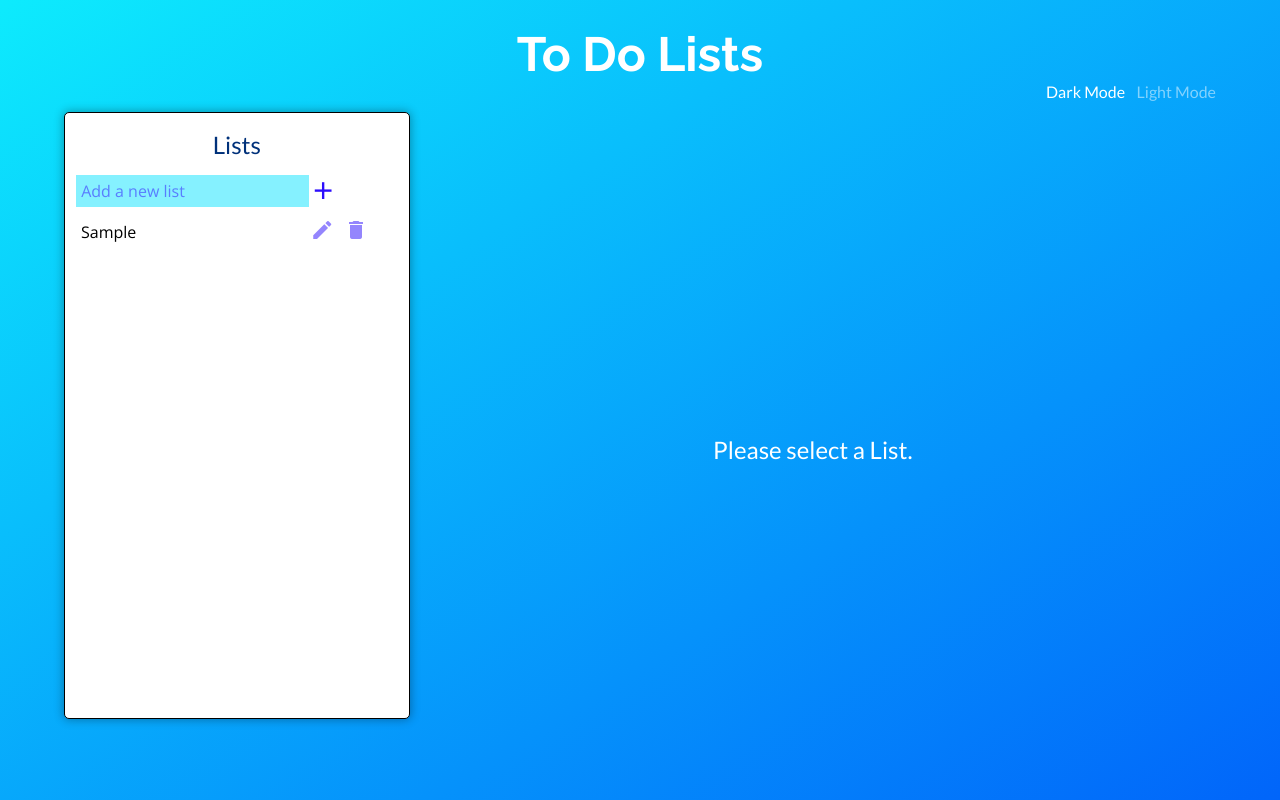
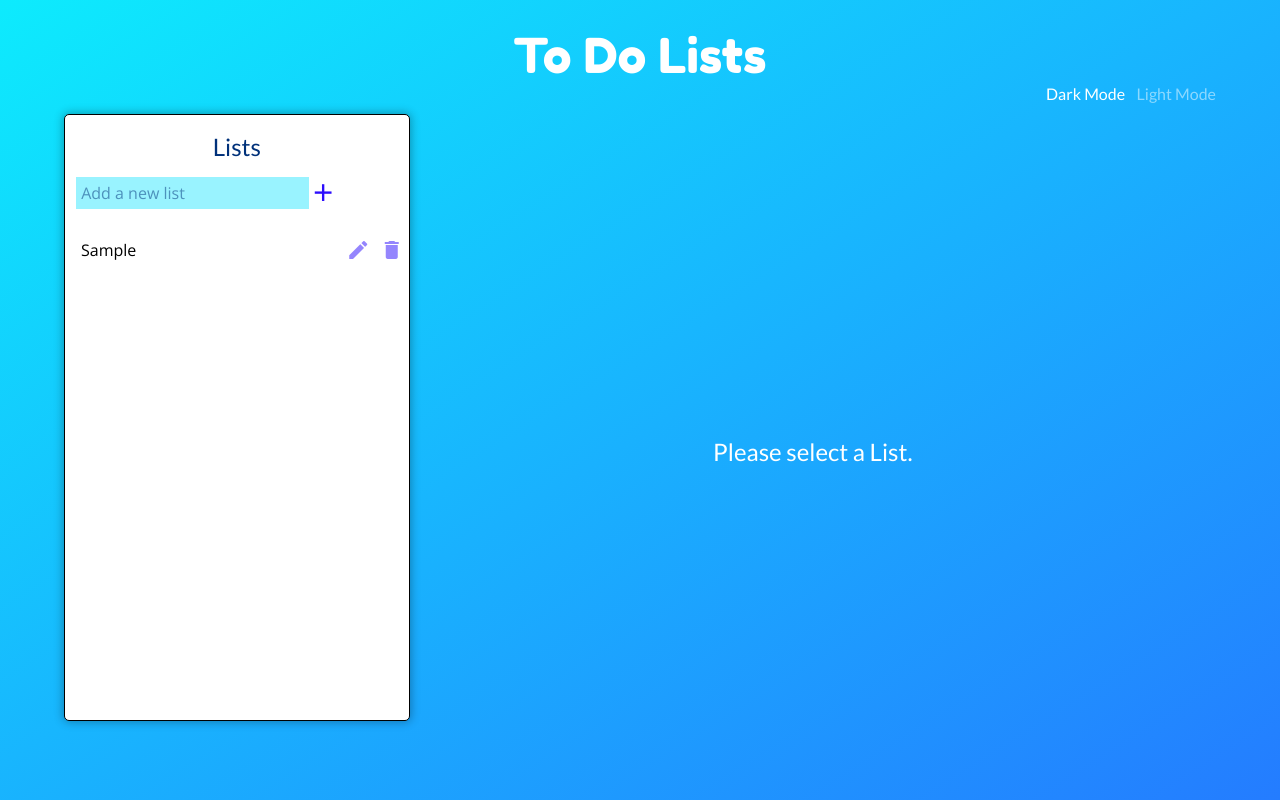
Before and after one commit to JillBirchall/to-do-lists, a React (Create React App) app: page / in a window 1280 px wide. Both pictures are taken after typing "Sample" into the empty fields and a click on the button "add". Built offline with nearby package versions, Linux system fonts and the light colour scheme.

Commit message:
CSS Changes

```diff
--- a/public/index.html
+++ b/public/index.html
@@ -39,6 +39,10 @@
       rel="stylesheet"
     />
     <link
+      href="https://fonts.googleapis.com/css2?family=Fredoka+One&display=swap"
+      rel="stylesheet"
+    />
+    <link
       href="https://fonts.googleapis.com/icon?family=Material+Icons"
       rel="stylesheet"
     />
--- a/src/AddItem.js
+++ b/src/AddItem.js
@@ -13,6 +13,7 @@ export const AddItem = ({ addItem, placeholderText }) => {
     <>
       <input
         type="text"
+        maxLength="20"
         placeholder={placeholderText}
         className="add-input-box"
         value={itemInput}
--- a/src/App.css
+++ b/src/App.css
@@ -5,64 +5,70 @@ Variables
 */
 
 :root {
-  --background-colour: #00c6f9;
-  --background-gradient: linear-gradient(to top left, #0165fa, #0debfd);
+  --main-heading-font-family: "Fredoka One", sans-serif;
+  --heading-font-family: "Lato", sans-serif;
+  --list-item-font-family: "Open Sans", sans-serif;
+  --background-colour: #0debfd;
+  --background-gradient: linear-gradient(to top left, #247cff, #0debfd);
   --main-heading-colour: rgb(255, 255, 255);
   --list-background-colour: rgba(255, 255, 255);
   --toggle-button-colour: #2c0dfd;
   --delete-all-btn-colour: #ff0037;
   --delete-completed-btn-colour: #9600fa;
-  --title-font-family: "Raleway", sans-serif;
-  --heading-font-family: "Lato", sans-serif;
-  --list-item-font-family: "Open Sans", sans-serif;
   --add-icon-colour: #2c0dfd;
-  --list-hover-colour: rgba(77, 148, 255, 0.5);
+  --list-hover-colour: #0debfd;
+  --list-name-hover-colour: #0165fa;
+  --list-hover-icon-colour: #0debfd;
   --text-colour: black;
-  --edit-icon-colour: #2c0dfd;
-  --delete-icon-colour: #2c0dfd;
+  --editdelete-icon-colour: #2c0dfd;
   --confirmclear-icon-colour: #2c0dfd;
-  --icon-hover-colour: #9600fa;
-  --selected-list-colour: #0b29e3;
+  --confirmclear-icon-hover-colour: #9600fa;
+  --selected-list-colour: #2c0dfd;
+  --selected-list-hover-colour: #2c0dfd;
   --list-names-menu-colour: rgb(203, 224, 255);
   --container-box-shadow: 0 0 10px 1px rgb(0, 0, 0, 0.3);
   --container-border: 1px solid rgb(0, 0, 0);
   --sub-heading-colour: #2c0dfd;
   --heading-colour: #00317a;
   --scrollbar-thumb-colour: #2c0dfd;
-  --scrollbar-thumb-hover-colour: #00c0fa;
-  --add-input-box-colour: rgba(82, 235, 255, 0.7);
+  --scrollbar-thumb-hover-colour: #0debfd;
+  --add-input-box-colour: rgba(110, 238, 255, 0.7);
   --add-input-border: none;
-  --add-input-box-placeholder-colour: #2d0dfd81;
+  --add-input-box-placeholder-colour: rgba(0, 49, 122, 0.5);
+  --checkbox-checked-colour: #9600fa;
+  --checkbox-hover-border-color: #2c0dfd;
 }
 
 .dark-mode {
-  --background-colour: #2c2a2a;
-  --background-gradient: linear-gradient(
-    to top left,
-    rgb(44, 44, 44),
-    rgb(0, 62, 87)
-  );
+  --background-colour: #515e5e;
+  --background-gradient: linear-gradient(to top left, #191931, #707794);
   --main-heading-colour: rgb(255, 255, 255);
-  --list-background-colour: rgb(0, 0, 0);
-  --toggle-button-colour: #0332cb;
-  --delete-all-btn-colour: #ff00b3;
-  --delete-completed-btn-colour: #5900ff;
-  --add-icon-colour: #00ffaa;
-  --list-hover-colour: #0059ff;
-  --text-colour: white;
-  --edit-icon-colour: rgb(0, 195, 255);
-  --delete-icon-colour: rgb(0, 195, 255);
-  --selected-list-colour: rgb(0, 255, 255);
-  --list-names-menu-colour: rgb(66, 66, 66);
-  --container-box-shadow: 0 0 10px 1px rgba(250, 250, 250, 0.342);
+  --list-background-colour: #193053;
+  --toggle-button-colour: #0db1fd;
+  --delete-all-btn-colour: #ff0040;
+  --delete-completed-btn-colour: #fa00ed;
+  --add-icon-colour: #0db1fd;
+  --list-hover-colour: #0debfd;
+  --list-name-hover-colour: #1a01fa;
+  --list-hover-icon-colour: #2601fa;
+  --text-colour: rgb(255, 255, 255);
+  --editdelete-icon-colour: #0debfd;
+  --confirmclear-icon-colour: #0db1fd;
+  --confirmclear-icon-hover-colour: #fa00ed;
+  --selected-list-colour: #0debfd;
+  --selected-list-hover-colour: #2c0dfd;
+  --list-names-menu-colour: #000852;
+  --container-box-shadow: 0 0 10px 1px rgb(0, 0, 0, 0.3);
   --container-border: 1px solid rgb(255, 255, 255);
-  --sub-heading-colour: #0debfd;
-  --heading-colour: #0dfd69;
-  --scrollbar-thumb-colour: #0d61fd;
-  --scrollbar-thumb-hover-colour: #0debfd;
-  --add-input-box-colour: #ffffff;
+  --sub-heading-colour: #00e1ff;
+  --heading-colour: #00ff62;
+  --scrollbar-thumb-colour: #0debfd;
+  --scrollbar-thumb-hover-colour: #0db1fd;
+  --add-input-box-colour: rgb(255, 255, 255);
   --add-input-border: none;
-  --add-input-box-placeholder-colour: #0d61fda4;
+  --add-input-box-placeholder-colour: rgba(0, 49, 122, 0.5);
+  --checkbox-checked-colour: #2c0dfd;
+  --checkbox-hover-border-color: #fa019a;
 }
 
 /*
@@ -138,8 +144,12 @@ List Names Menu
   background-color: var(--list-hover-colour);
 }
 
+.list-name-container:hover .icon {
+  color: var(--list-hover-icon-colour);
+}
+
 .list-name-container:not(.selected-list):hover {
-  color: white;
+  color: var(--list-name-hover-colour);
 }
 
 .lists-toggle-btn {
@@ -156,7 +166,20 @@ List Names Menu
 }
 
 .list-name-container .icons {
-  width: 30%;
+  width: 20%;
+}
+
+.list-name-container.selected-list:hover {
+  color: var(--selected-list-hover-colour);
+}
+
+.list-name {
+  width: 80%;
+  padding: 1rem;
+  margin-right: 5px;
+  overflow: hidden;
+  white-space: nowrap;
+  text-overflow: ellipsis;
 }
 
 /*
@@ -184,7 +207,11 @@ Current List
   grid-area: listname;
   font-family: var(--heading-font-family);
   text-align: center;
-  margin: 3% 0;
+  margin: 3% 3%;
+  height: 2rem;
+  overflow-x: hidden;
+  white-space: nowrap;
+  text-overflow: ellipsis;
 }
 
 .todolist {
@@ -208,11 +235,6 @@ Current List
   /* -webkit-overflow-scrolling: touch; */
 }
 
-.list-name {
-  max-width: 70%;
-  padding: 1rem;
-}
-
 .todo-item-container {
   width: 100%;
   display: flex;
@@ -225,6 +247,7 @@ Current List
   display: flex;
   margin-top: 1rem;
   margin-left: 0.7rem;
+  margin-bottom: 1rem;
 }
 
 /*
@@ -236,9 +259,10 @@ Headings and Text
 .main-heading {
   color: var(--main-heading-colour);
   margin: 0px 5px;
-  font-family: var(--title-font-family);
+  font-family: var(--main-heading-font-family);
   text-align: center;
   font-size: 3rem;
+  font-weight: normal;
 }
 
 .heading,
@@ -277,6 +301,9 @@ Headings and Text
   font-size: 1rem;
   width: 70%;
   margin-left: 5%;
+  overflow: hidden;
+  white-space: nowrap;
+  text-overflow: ellipsis;
 }
 
 /*
@@ -362,6 +389,10 @@ Buttons
 Icons
 ===============
 */
+.icons {
+  display: flex;
+  justify-content: flex-end;
+}
 
 .icon {
   border: none;
@@ -382,17 +413,20 @@ Icons
   opacity: 0.5;
 }
 
-.edit-icon {
-  color: var(--edit-icon-colour);
-}
-
+.edit-icon,
 .delete-icon {
-  color: var(--delete-icon-colour);
+  color: var(--editdelete-icon-colour);
 }
 
 .edit-icon:hover,
 .delete-icon:hover {
   opacity: 1;
+}
+
+.edit-icon:focus,
+.delete-icon:focus {
+  opacity: 1;
+  outline-color: var(--editdelete-icon-colour);
 }
 
 .confirm-icon,
@@ -401,8 +435,11 @@ Icons
 }
 
 .confirm-icon:hover,
-.clear-icon:hover {
-  color: var(--icon-hover-colour);
+.clear-icon:hover,
+.confirm-icon:focus,
+.clear-icon:focus {
+  color: var(--confirmclear-icon-hover-colour);
+  outline-color: var(--confirmclear-icon-colour);
 }
 
 .icons .icon {
@@ -446,11 +483,11 @@ Checkbox
 
 .checkbox-container:hover .custom-checkbox,
 .checkbox:focus ~ .custom-checkbox {
-  border: 2px solid var(--selected-list-colour);
+  border: 2px solid var(--checkbox-hover-border-color);
 }
 
 .checkbox:checked ~ .custom-checkbox {
-  background-color: var(--selected-list-colour);
+  background-color: var(--checkbox-checked-colour);
 }
 
 .custom-checkbox:after {
--- a/src/ListName.js
+++ b/src/ListName.js
@@ -38,13 +38,14 @@ export const ListName = ({
         <input
           className="edit-input-box"
           type="text"
+          maxLength="20"
           placeholder={listname}
           value={newListName}
           onChange={(e) => setNewListName(e.target.value)}
         ></input>
       ) : (
         <div className="list-name" onClick={() => selectList(listId)}>
-          <p>{listname}</p>
+          {listname}
         </div>
       )}
       <div className="icons">
--- a/src/ToDoItem.js
+++ b/src/ToDoItem.js
@@ -41,6 +41,7 @@ export const ToDoItem = ({
         {isEdit ? (
           <input
             type="text"
+            maxLength="20"
             placeholder={itemName}
             value={newItemName}
             onChange={(e) => setNewItemName(e.target.value)}
```
